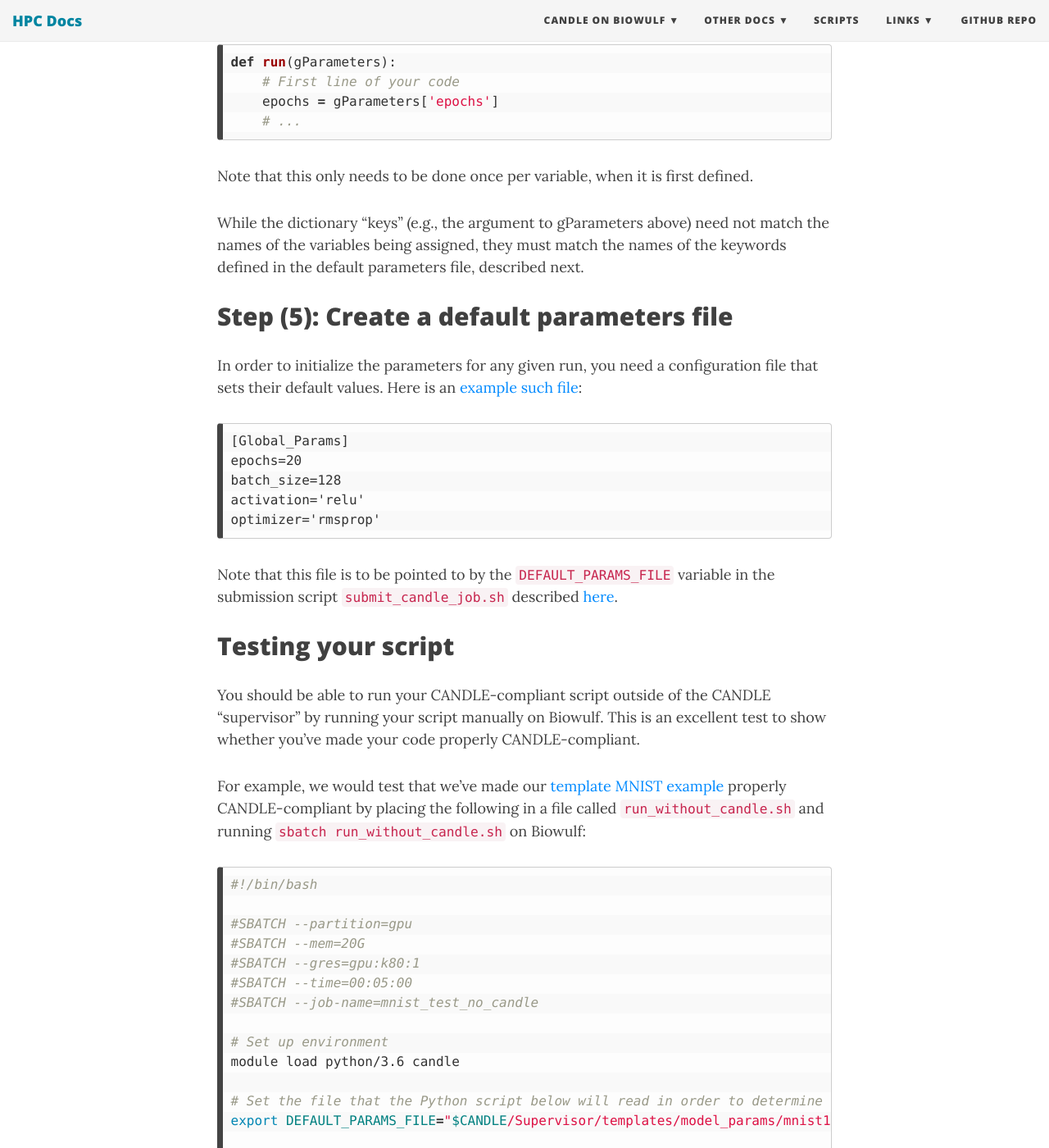
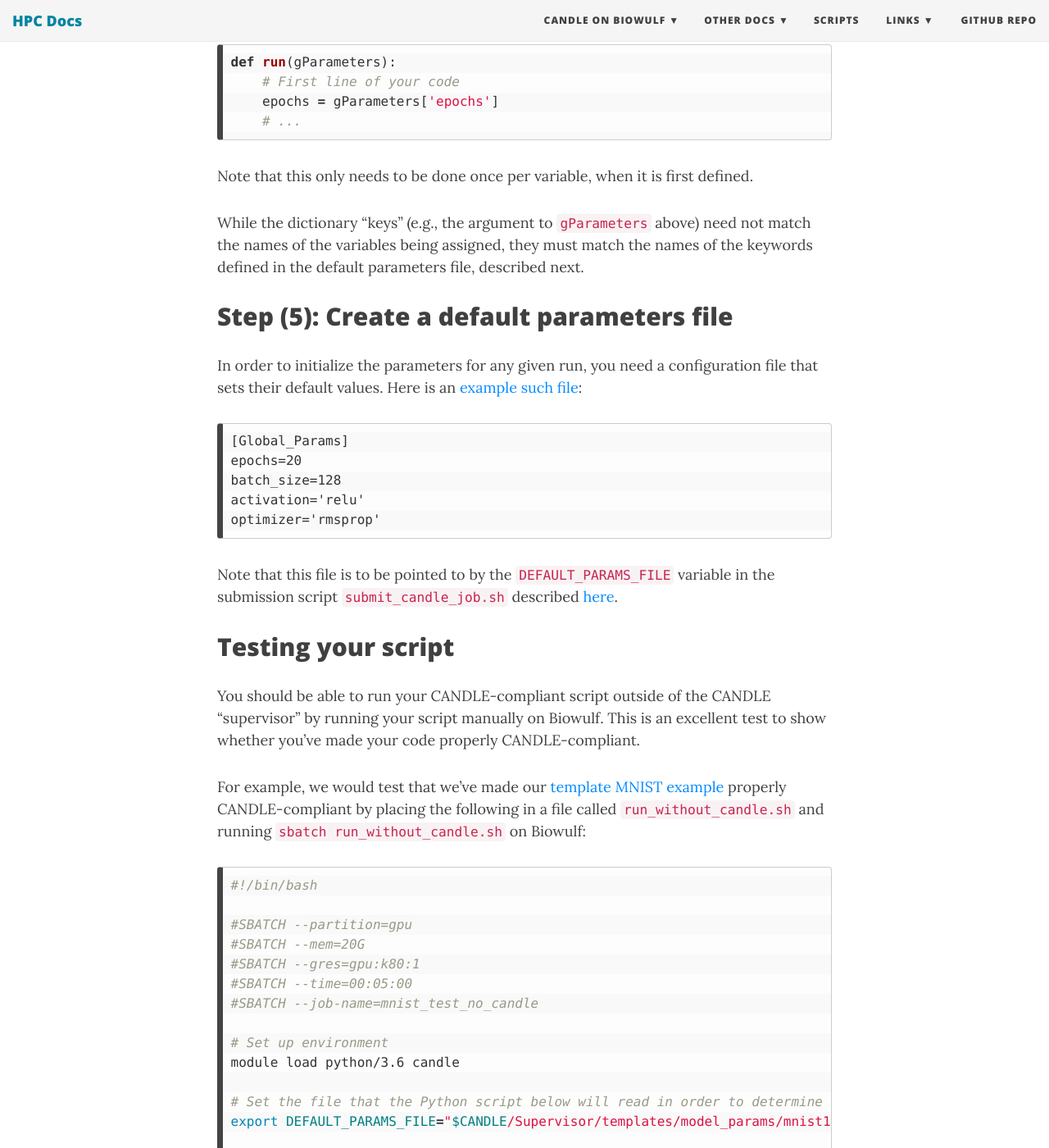
Before and after one commit to CBIIT/fnlcr-bids-hpc, a Jekyll site: the page built from documentation/candle/how_to_make_your_code_candle_compliant.md, in a window 1280 px wide and 1400 px high, scrolled down 3474 px. Shown: the whole window at 82% size. Built offline with Jekyll 4.4.1, drawn with Linux system fonts in a browser that asks for light colours; nearby versions of some CDN libraries; some of the changed text lies outside the part shown.

```diff
--- a/documentation/candle/how_to_make_your_code_candle_compliant.md
+++ b/documentation/candle/how_to_make_your_code_candle_compliant.md
@@ -116,7 +116,7 @@ def run(gParameters):
 
 Note that this only needs to be done once per variable, when it is first defined.
 
-While the dictionary "keys" (e.g., the argument to gParameters above) need not match the names of the variables being assigned, they must match the names of the keywords defined in the default parameters file, described next.
+While the dictionary "keys" (e.g., the argument to `gParameters` above) need not match the names of the variables being assigned, they must match the names of the keywords defined in the default parameters file, described next.
 
 ## Step (5): Create a default parameters file
 
```
Also changed, not shown: other parts of documentation/candle/how_to_make_your_code_candle_compliant.md (+1 -1 lines), 1 other file.
